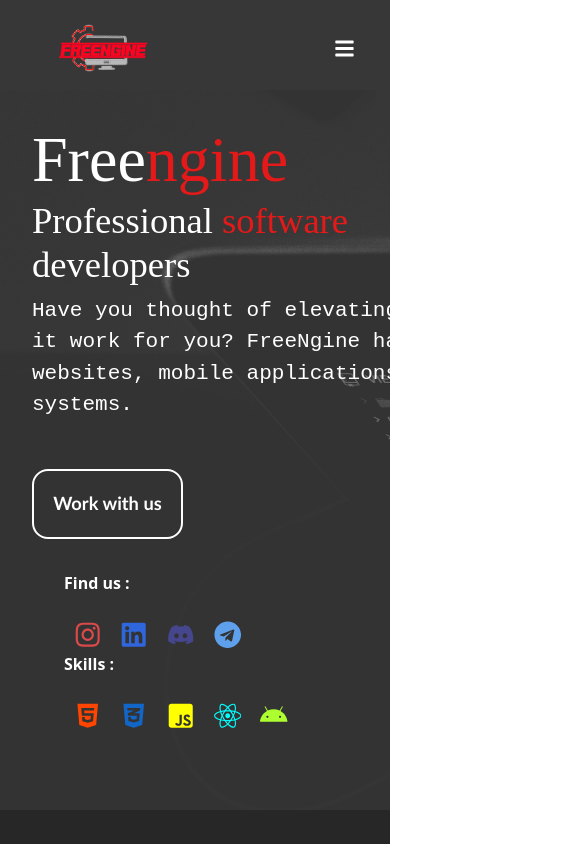
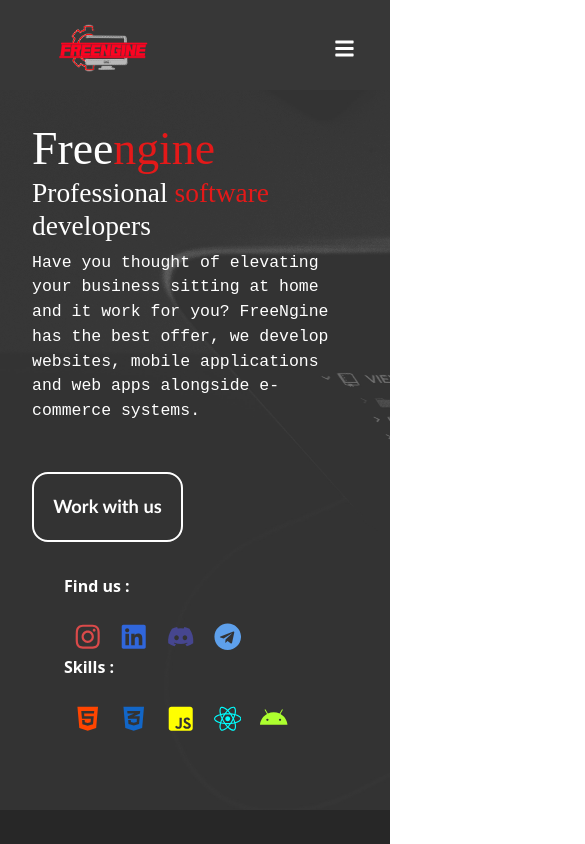
Before and after one commit to EmmaTheDev01/FreeNgine, a React (Create React App) app in the folder freengine/: page / in a window 390 px wide. Shown: the top 844 px of the page, 585 px wide, since content can reach past the window. Built offline with nearby package versions, Linux system fonts and the light colour scheme; a web font is replaced by a local one.

Commit message:
Initial commit

```diff
--- a/freengine/src/App.css
+++ b/freengine/src/App.css
@@ -225,6 +225,26 @@
 
 .hero-button:hover {
   background-color: rgb(228, 25, 25);
+}
+/*Styling hero's responsiveness */
+@media screen and (max-width: 800px) {
+  .heading {
+
+    font-size: 5ch;
+
+  }
+
+  .subheading {
+
+    font-size: 3ch;
+
+
+  }
+  .paragraph{
+    width: 320px;
+    font-size: 1.8ch;
+  }
+
 }
 
 /* Styling cards on homepage */
```
